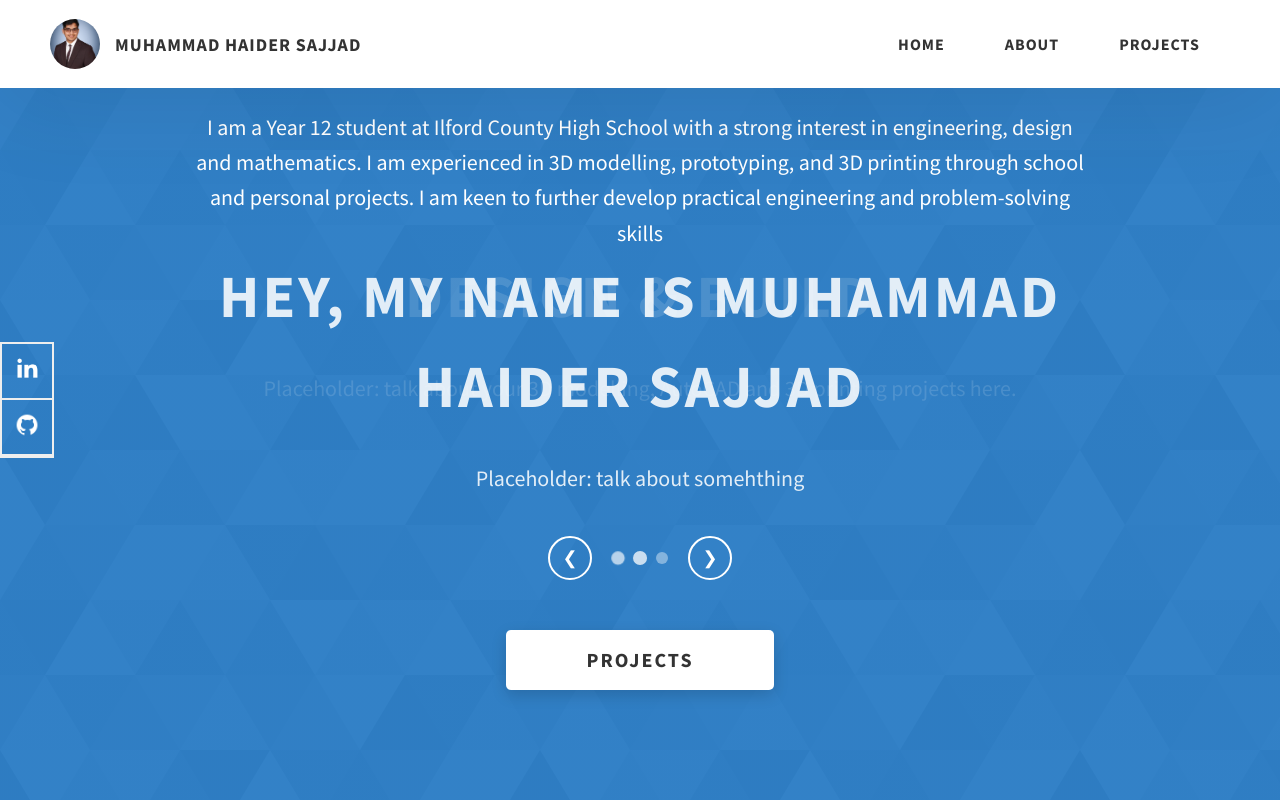
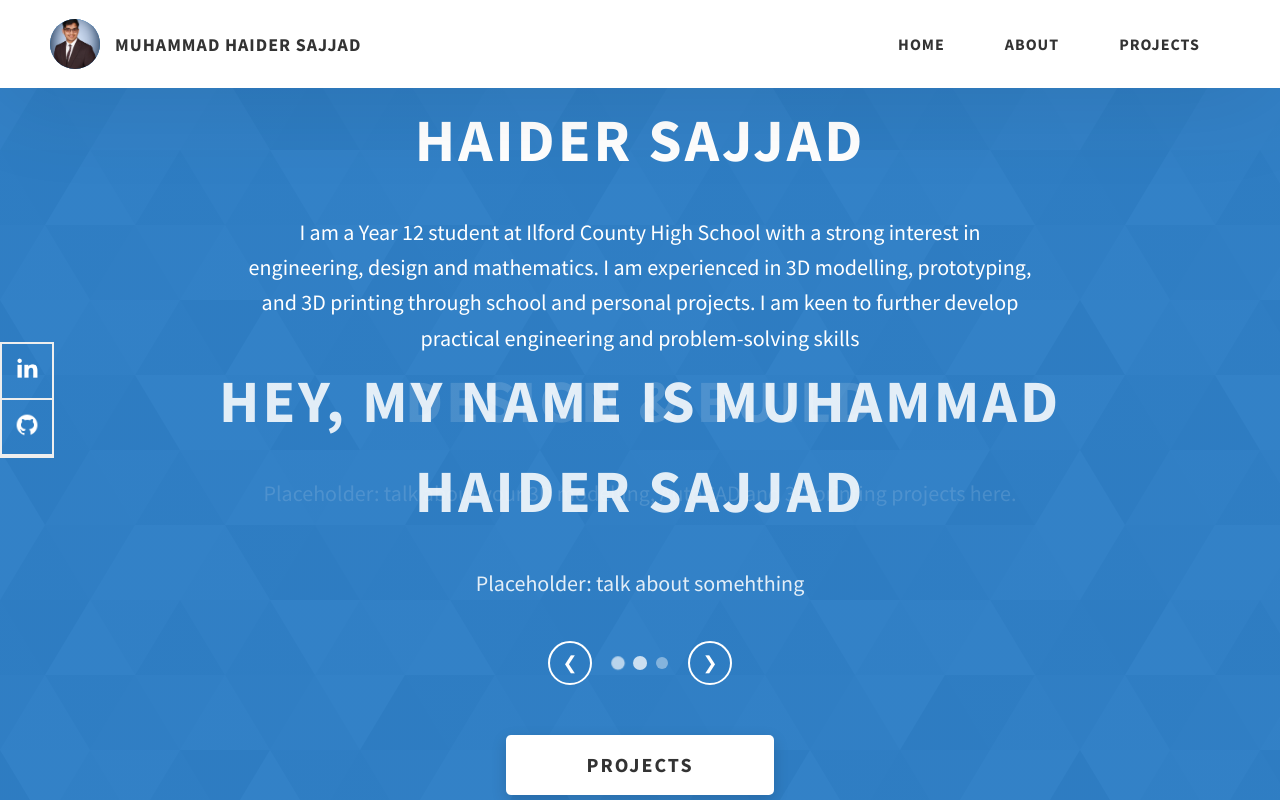
Before and after one commit to haidisajjad1/haiderportfolio, a website: page index.html in a window 1280 px wide. Shown: the top 800 px of the page. Drawn offline with Linux system fonts and the light colour scheme.

Commit message:
Modify hero section in index.html
Updated hero section with a new heading and adjusted paragraph structure.

```diff
--- a/index.html
+++ b/index.html
@@ -82,10 +82,14 @@
     </header>
     <section class="home-hero">
       <div class="home-hero__content">
+  <h1 class="heading-primary">Hey, My name is Muhammad Haider Sajjad</h1>
+
   <div class="hero-slider">
-    <p class="text-primary">
+    <div class="home-hero__info hero-intro">
+      <p class="text-primary">
         I am a Year 12 student at Ilford County High School with a strong interest in engineering, design and mathematics. I am experienced in 3D modelling, prototyping, and 3D printing through school and personal projects. I am keen to further develop practical engineering and problem-solving skills
-    </p>
+      </p>
+    </div>
 
     <div class="hero-slider__track">
 
```
